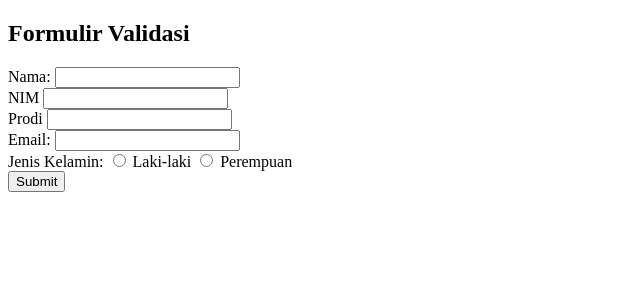
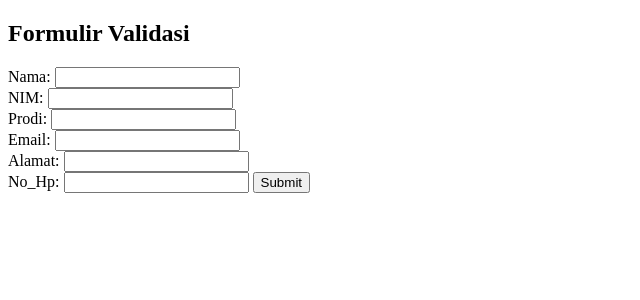
Before and after one commit to yaseru04/pemrogamanWeb, a PHP site: page / in a window 1280 px wide. Shown: the top 300 px of the page, without its empty margins (0-640 px from the left). Run offline with PHP 8.4, Linux system fonts and the light colour scheme.

Commit message:
task post test

```diff
--- a/week5/index.php
+++ b/week5/index.php
@@ -5,7 +5,7 @@
 </head>
 <body>
     <h2>Formulir Validasi</h2>
-    <form method="post" action="">
+    <form method="post" action="" >
         <div>
             <label for="nama">Nama:</label>
             <input type="text" id="nama" name="nama">
@@ -16,7 +16,7 @@
             ?>
         </div>
         <div>
-            <label for="nim">NIM</label>
+            <label for="nim">NIM:</label>
             <input type="nim" id="nim"name="nim">
             <?php
             if ($_SERVER["REQUEST_METHOD"] == "POST" && empty($_POST["nim"])) {
@@ -25,7 +25,7 @@
             ?>
         </div>
         <div>
-            <label for="prodi">Prodi</label>
+            <label for="prodi">Prodi:</label>
             <input type="prodi" id="prodi"name="prodi">
             <?php
             if ($_SERVER["REQUEST_METHOD"] == "POST" && empty($_POST["prodi"])) {
@@ -43,18 +43,22 @@
             ?>
         </div>
         <div>
-            <label for="jenis_kelamin">Jenis Kelamin:</label>
-            <input type="radio" id="laki_laki" name="jenis_kelamin" value="Laki-laki">
-            <label for="laki_laki">Laki-laki</label>
-            <input type="radio" id="perempuan" name="jenis_kelamin" value="Perempuan">
-            <label for="perempuan">Perempuan</label>
+            <label for="alamat">Alamat:</label>
+            <input type="alamat" id="alamat" name="alamat">
             <?php
-            if ($_SERVER["REQUEST_METHOD"] == "POST" && empty($_POST["jenis_kelamin"])) {
-                echo "<span style='color: red;'>Jenis Kelamin wajib dipilih</span>";
+            if ($_SERVER["REQUEST_METHOD"] == "POST" && empty($_POST["alamat"])) {
+                echo "<span style='color: red;'>Alamat wajib diisi</span>";
             }
             ?>
-        </div>
         <div>
+        <div>
+            <label for="no_hp">No_Hp:</label>
+            <input type="no_hp" id="no_hp" name="no_hp">
+            <?php
+            if ($_SERVER["REQUEST_METHOD"] == "POST" && empty($_POST["no_hp"])) {
+                echo "<span style='color: red;'>No Hp wajib diisi</span>";
+            }
+            ?>
             <input type="submit" name="submit" value="Submit">
         </div>
     </form>
@@ -62,20 +66,22 @@
     if ($_SERVER["REQUEST_METHOD"] == "POST") {
         $nama = $_POST["nama"];
         $email = $_POST["email"];
-        $jenis_kelamin = $_POST["jenis_kelamin"];
         $nim = $_POST["nim"];
         $prodi = $_POST["prodi"];
+        $alamat = $_POST["alamat"];
+        $no_hp = $_POST["no_hp"];
 
-        if (empty($nama) || empty($email) || empty($nim) || empty($prodi)) {
+        if (empty($nama) || empty($email) || empty($nim) || empty($prodi) || empty($alamat) || empty($no_hp)) {
             echo "<p>Harap isi semua field.</p>";
             exit;
         }else {
             echo "<p>Data yang Anda masukkan:</p>";
             echo "<p>Nama: " . $nama . "</p>";
             echo "<p>Email: " . $email . "</p>";
-            echo "<p>Jenis Kelamin: " . $jenis_kelamin . "</p>";
             echo "<p>NIM: " . $nim . "</p>";
             echo "<p>Prodi: " . $prodi . "</p>";
+            echo "<p>Alamat: " . $alamat . "</p>";
+            echo "<p>No_Hp: " . $noHp . "</p>";
         }
     }
     ?>
```
